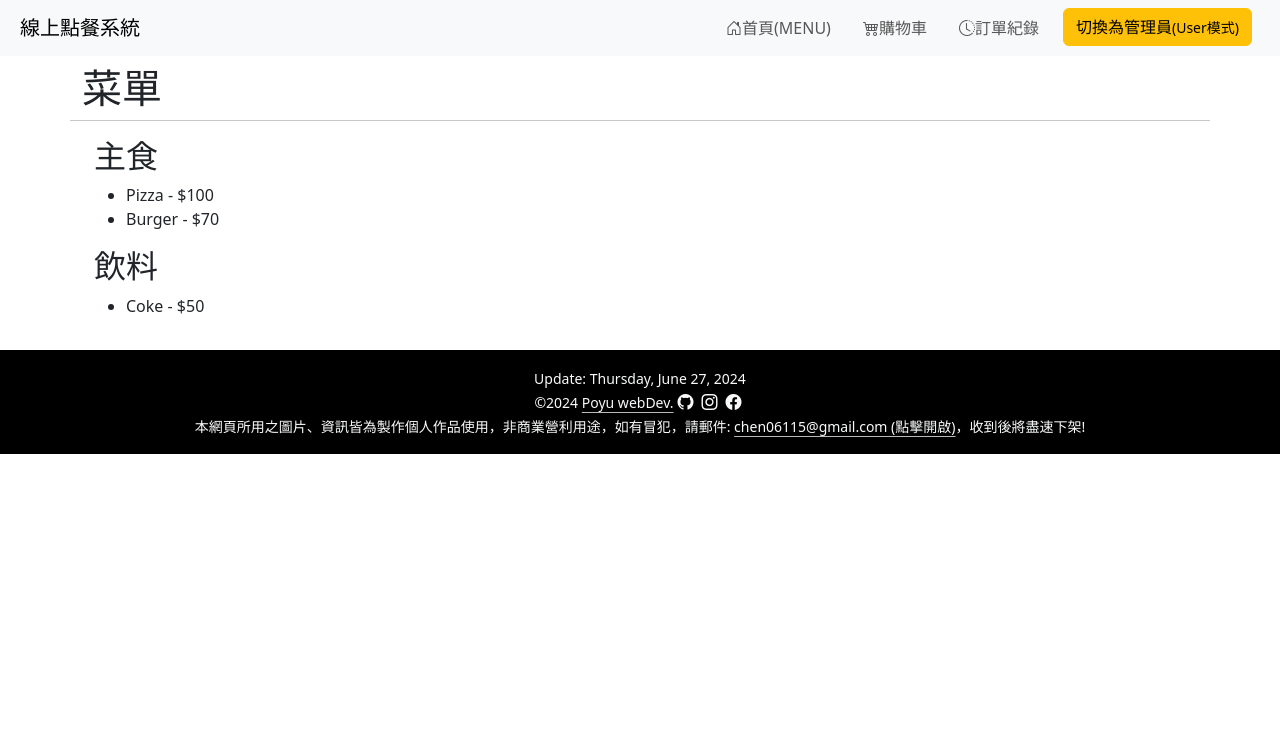
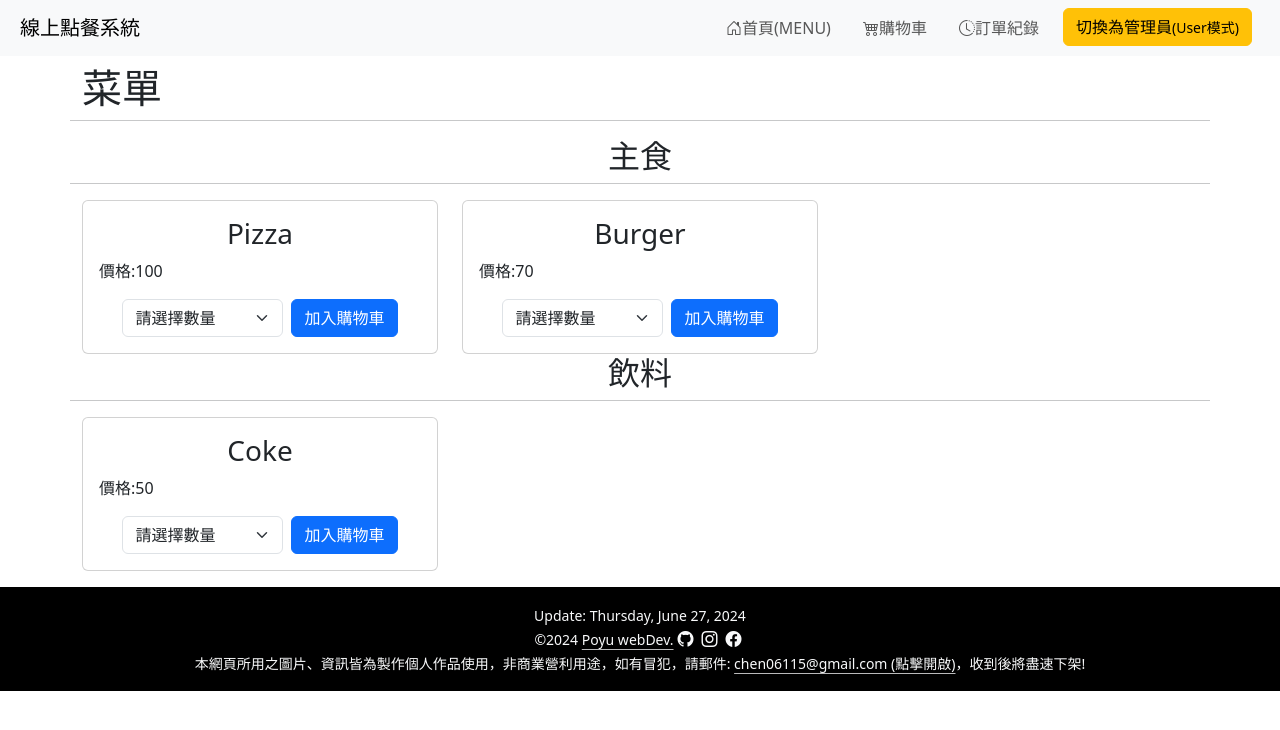
Before and after one commit to poyu105/OrderSystem, a React (Vite) app: page / in a window 1280 px wide. Shown: the top 730 px of the page. Built offline with nearby package versions, Linux system fonts and the light colour scheme.

Commit message:
修改UI為card樣式

```diff
--- a/src/components/ListMenu.jsx
+++ b/src/components/ListMenu.jsx
@@ -14,20 +14,44 @@ function ListMenu({ items, onEdit, onDelete, userMode }) {
   return (
     <>
       {Object.keys(groupedItems).map(type => (
-        <div key={type} className="container">
-          <h2>{type}</h2>
-          <ul>
-            {groupedItems[type].map(menuItem => (
-              <li key={menuItem.id}>
-                {menuItem.name} - ${menuItem.price}
-                {userMode === 'Admin' && (
-                  <>
-                    <button onClick={() => onEdit(menuItem.id)}>編輯</button>
-                    <button onClick={() => onDelete(menuItem.id)}>刪除</button>
-                  </>)}
-              </li>
-            ))}
-          </ul>
+        <div key={type} className="row">
+          <h2 className='text-center'>{type}</h2>
+          <hr/>
+          {groupedItems[type].map(menuItem=>(
+            <div key={menuItem.id} className='col-lg-4 col-md-6 col-8 mx-md-0 mx-auto'>
+              <div className='card'>
+                <div className='card-body'>
+                  <h3 className='card-title text-center'>{menuItem.name}</h3>
+                  <div className='card-text'>
+                    <p>價格:{menuItem.price}</p>
+                    <form className='d-sm-flex justify-content-center text-center'>
+                      <div className='col-12 col-sm-6'>
+                        <select className='form-select'>
+                          <option>請選擇數量</option>
+                          <option value='1'>1</option>
+                          <option value='2'>2</option>
+                          <option value='3'>3</option>
+                          <option value='4'>4</option>
+                          <option value='5'>5</option>
+                          <option value='6'>6</option>
+                          <option value='7'>7</option>
+                          <option value='8'>8</option>
+                          <option value='9'>9</option>
+                          <option value='10'>10</option>
+                        </select>
+                      </div>
+                      <button className='btn btn-primary mt-1 mt-sm-0 ms-2'>加入購物車</button>
+                    </form>
+                    {userMode === 'Admin' && (
+                      <div className='container mt-1 d-flex justify-content-center'>
+                        <button className='me-1 btn btn-warning' onClick={() => onEdit(menuItem.id)}>編輯</button>
+                        <button className='me-1 btn btn-danger' onClick={() => onDelete(menuItem.id)}>刪除</button>
+                      </div>)}
+                  </div>
+                </div>
+              </div>
+            </div>
+          ))}
         </div>
       ))}
     </>
```
